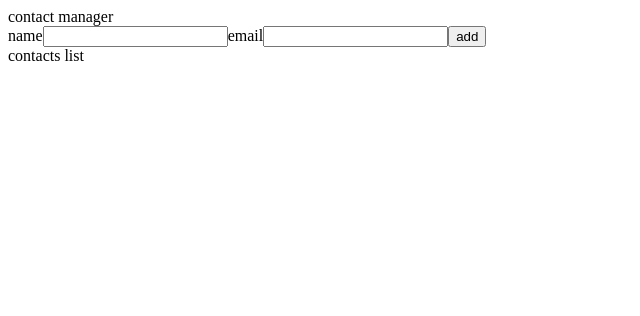
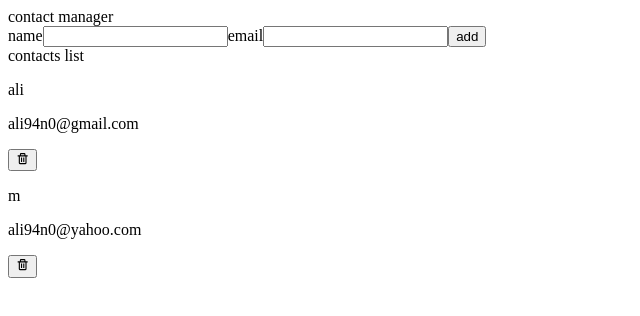
Before and after one commit to ali94n0/Contact-Manager-ReactJs, a React (Create React App) app: page / in a window 1280 px wide. Shown: the top 316 px of the page, without its empty margins (0-640 px from the left). Built offline with nearby package versions, Linux system fonts and the light colour scheme; data requests are answered from the project's data file.

Commit message:
connect app to db.json with axios

```diff
--- /dev/null
+++ b/data/db.json
@@ -0,0 +1,14 @@
+{
+  "contacts": [
+    {
+      "name": "ali",
+      "email": "ali94n0@gmail.com",
+      "id": 1662136105540
+    },
+    {
+      "name": "m",
+      "email": "ali94n0@yahoo.com",
+      "id": 1662136164833
+    }
+  ]
+}
--- a/package.json
+++ b/package.json
@@ -6,9 +6,11 @@
     "@testing-library/jest-dom": "^5.16.5",
     "@testing-library/react": "^13.3.0",
     "@testing-library/user-event": "^13.5.0",
+    "axios": "^0.27.2",
     "react": "^18.2.0",
     "react-dom": "^18.2.0",
     "react-scripts": "5.0.1",
+    "react-toastify": "^9.0.8",
     "web-vitals": "^2.1.4"
   },
   "scripts": {
--- a/src/components/AddNewContact.js
+++ b/src/components/AddNewContact.js
@@ -1,10 +1,32 @@
+import axios from "axios";
 import { useState } from "react";
 
-const AddNewContact = ({ addContacts }) => {
+const AddNewContact = ({ setContacts }) => {
   const [contact, setContact] = useState({
     name: "",
     email: "",
   });
+
+  const postContactHandler = (contact) => {
+    axios
+      .post("http://localhost:5001/contacts", {
+        ...contact,
+        id: Date.now(),
+      })
+      .then((response) => {
+        axios
+          .get("http://localhost:5001/contacts")
+          .then((res) => {
+            setContacts(res.data);
+          })
+          .catch((err) => {
+            console.log(err);
+          });
+      })
+      .catch((error) => {
+        console.log(error);
+      });
+  };
 
   const changeHandler = (e) => {
     setContact({ ...contact, [e.target.name]: e.target.value });
@@ -12,8 +34,13 @@ const AddNewContact = ({ addContacts }) => {
 
   const submitHandler = (e) => {
     e.preventDefault();
-    console.log(contact);
-    addContacts(contact);
+    if (!contact.name || !contact.email) return alert("enter your data!");
+    postContactHandler(contact);
+    e.target.reset();
+    setContact({
+      name: "",
+      emai: "",
+    });
   };
   return (
     <div>
--- a/src/components/ContactApp.js
+++ b/src/components/ContactApp.js
@@ -1,4 +1,5 @@
-import { useState } from "react";
+import axios from "axios";
+import { useEffect, useState } from "react";
 import AddNewContact from "./AddNewContact";
 import ContactsList from "./ContactsList";
 import Header from "./Header";
@@ -6,19 +7,45 @@ import Header from "./Header";
 const ContactApp = () => {
   const [contacts, setContacts] = useState([]);
 
-  const addContacts = (formValues) => {
-    setContacts([...contacts, { ...formValues, id: Date.now() }]);
-    console.log(contacts);
-  };
+  useEffect(() => {
+    axios
+      .get("http://localhost:5001/contacts")
+      .then((response) => {
+        setContacts(response.data);
+      })
+      .catch((error) => {
+        console.log(error);
+      });
+  }, []);
+
+  //   const addContacts = (formValues) => {
+  //     setContacts([...contacts, { ...formValues, id: Date.now() }]);
+  //     console.log(contacts);
+  //   };
 
   const deleteContact = (id) => {
+    axios
+      .delete(`http://localhost:5001/contacts/${id}`)
+      .then((res) => {
+        axios
+          .get("http://localhost:5001/contacts")
+          .then((response) => {
+            setContacts(response.data);
+          })
+          .catch((error) => {
+            console.log(error);
+          });
+      })
+      .catch((error) => {
+        console.log(error);
+      });
     const filteredContacts = contacts.filter((c) => c.id !== id);
     setContacts(filteredContacts);
   };
   return (
     <div>
       <Header />
-      <AddNewContact addContacts={addContacts} />
+      <AddNewContact setContacts={setContacts} />
       <ContactsList contacts={contacts} onDelete={deleteContact} />
     </div>
   );
```
Also changed, not shown: 1 other file (tests, documents, lock files or other folders).
